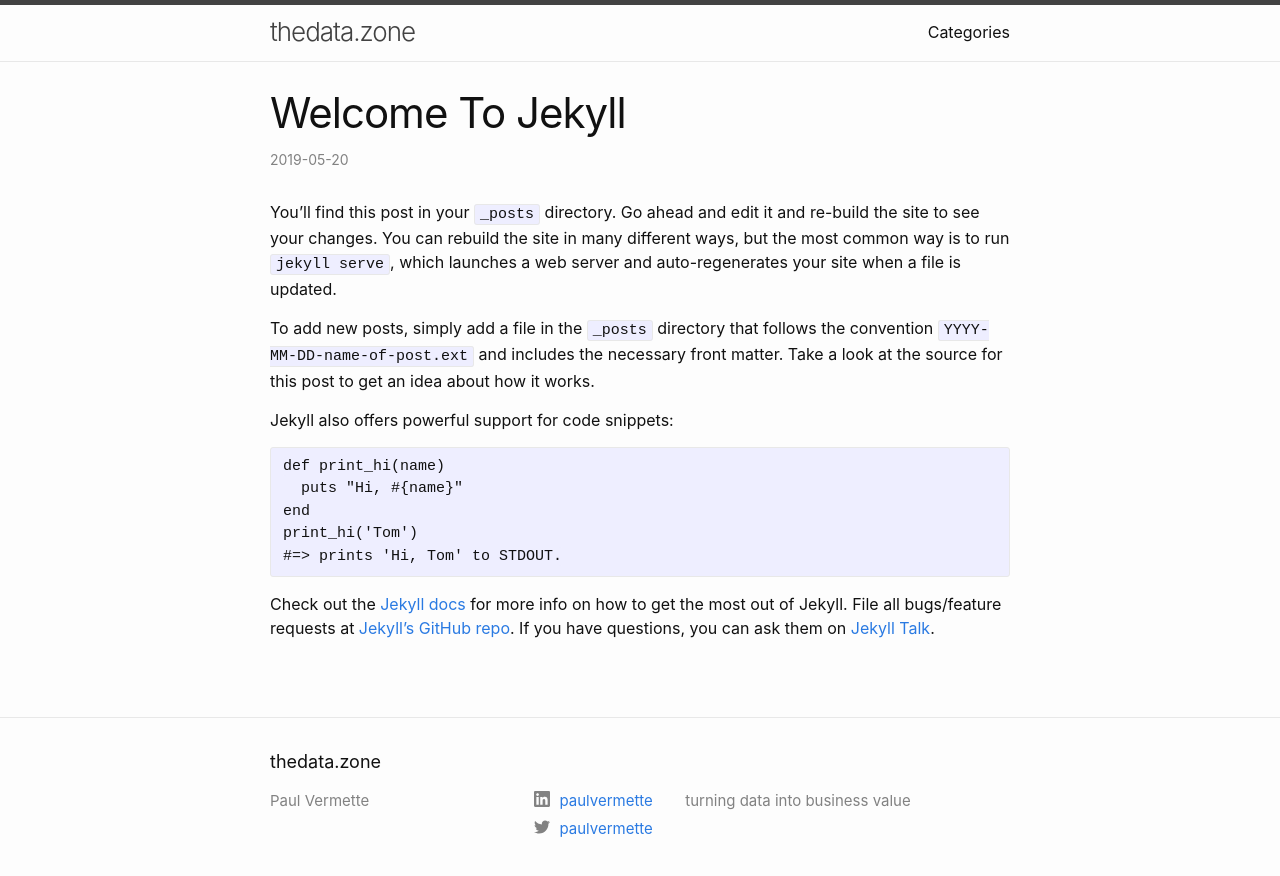
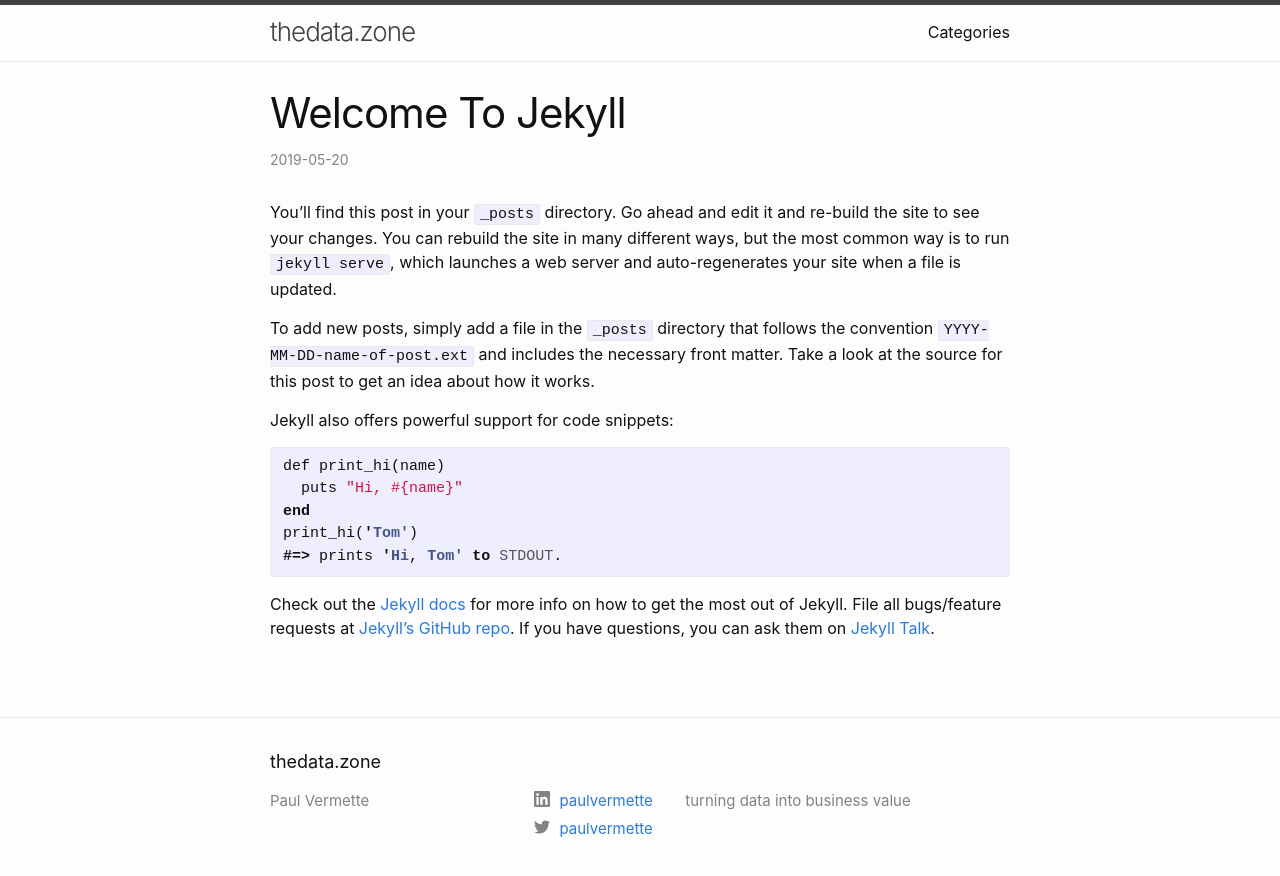
Before and after one commit to pauliev/pauliev.github.io, a Jekyll site: the page built from _posts/2019-05-20-welcome-to-jekyll.md, in a window 1280 px wide. Shown: the top 876 px of the page. Built offline with Jekyll 4.4.1, drawn with Linux system fonts in a browser that asks for light colours.

Commit message:
Update 2019-05-20-welcome-to-jekyll.md

````diff
--- a/_posts/2019-05-20-welcome-to-jekyll.md
+++ b/_posts/2019-05-20-welcome-to-jekyll.md
@@ -11,7 +11,7 @@ To add new posts, simply add a file in the `_posts` directory that follows the c
 
 Jekyll also offers powerful support for code snippets:
 
-```jsharp
+```fsharp
 def print_hi(name)
   puts "Hi, #{name}"
 end
````
